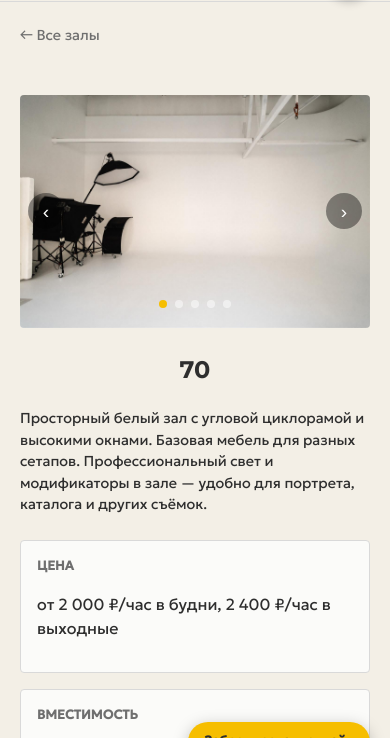
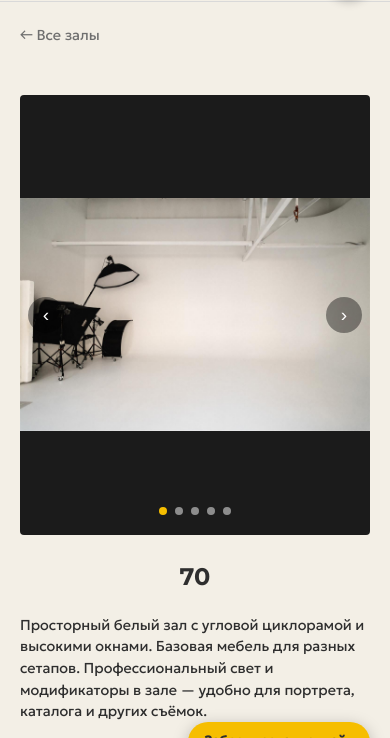
Before and after one commit to kekozzzzz/cirkul-studio-site, an Eleventy site: page src/halls/70.md in a window 390 px wide. Shown: the part 62-800 px from the top of the page. Built offline with nearby package versions, Linux system fonts and the light colour scheme; Eleventy itself is replaced by a stand-in of ours; files that its build step writes are made by us from their sources.

Commit message:
Карта западнее, выравнивание кнопок в карточках, фото зала без обрезки
Метка карты сдвинута западнее (соседнее здание). Кнопки в карточках
залов пинятся к низу — у Формата на одном уровне с остальными. Галерея
зала показывает фото целиком (object-fit: contain на нейтральном фоне),
без обрезки портретных/горизонтальных кадров.

```diff
--- a/src/css/style.css
+++ b/src/css/style.css
@@ -501,6 +501,8 @@ main {
   padding: 1rem;
   text-align: center;
   background: var(--color-bg-raised);
+  display: flex;
+  flex-direction: column;
 }
 
 .hall-img-placeholder {
@@ -529,7 +531,8 @@ main {
   gap: 0.5rem;
   justify-content: center;
   flex-wrap: wrap;
-  margin-top: 0.5rem;
+  margin-top: auto;
+  padding-top: 0.75rem;
 }
 
 .hall-limit, .hall-price, .hall-hours {
@@ -831,13 +834,26 @@ main {
 
 .gallery-slide {
   flex: 0 0 100%;
+  height: min(70vh, 560px);
+  display: flex;
+  align-items: center;
+  justify-content: center;
+  background: #1b1b1b;
 }
 
 .gallery-slide img {
-  width: 100%;
-  aspect-ratio: 3 / 2;
-  object-fit: cover;
+  max-width: 100%;
+  max-height: 100%;
+  width: auto;
+  height: auto;
+  object-fit: contain;
   display: block;
+}
+
+@media (max-width: 640px) {
+  .gallery-slide {
+    height: min(60vh, 440px);
+  }
 }
 
 /* Встроенный календарь бронирования (Cue Business в iframe) */
--- a/src/index.njk
+++ b/src/index.njk
@@ -144,7 +144,7 @@ description: "Фотостудия «Циркуль» в Сургуте — ар
       </div>
     </div>
     <div class="contacts-map">
-      <iframe src="https://yandex.ru/map-widget/v1/?ll=73.421236%2C61.266150&z=17&pt=73.421236,61.266150,pm2rdm" loading="lazy" allowfullscreen title="Карта проезда — Маяковского 57, строение 3"></iframe>
+      <iframe src="https://yandex.ru/map-widget/v1/?ll=73.419900%2C61.266150&z=17&pt=73.419900,61.266150,pm2rdm" loading="lazy" allowfullscreen title="Карта проезда — Маяковского 57, строение 3"></iframe>
     </div>
   </div>
 </section>
```
